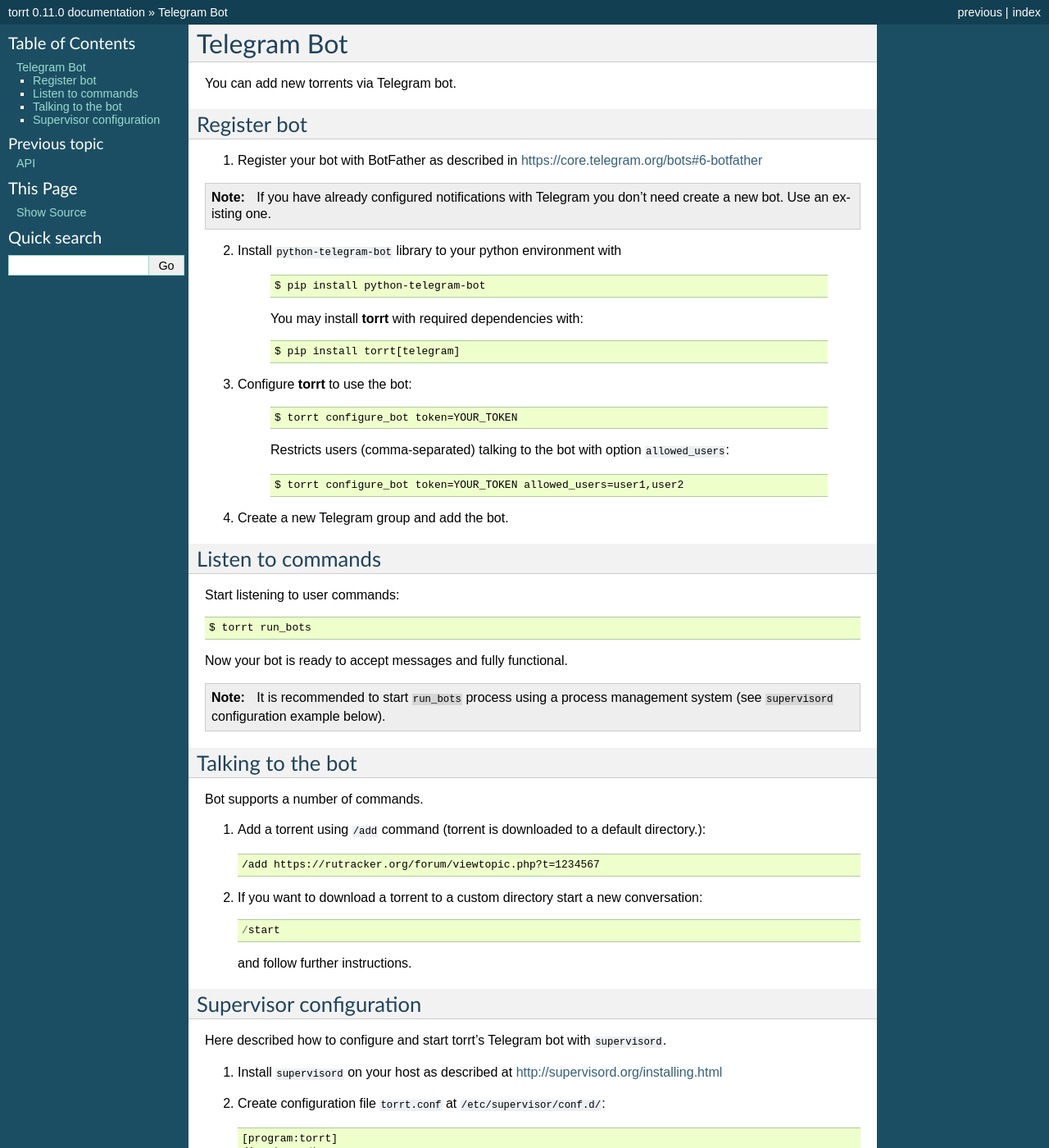
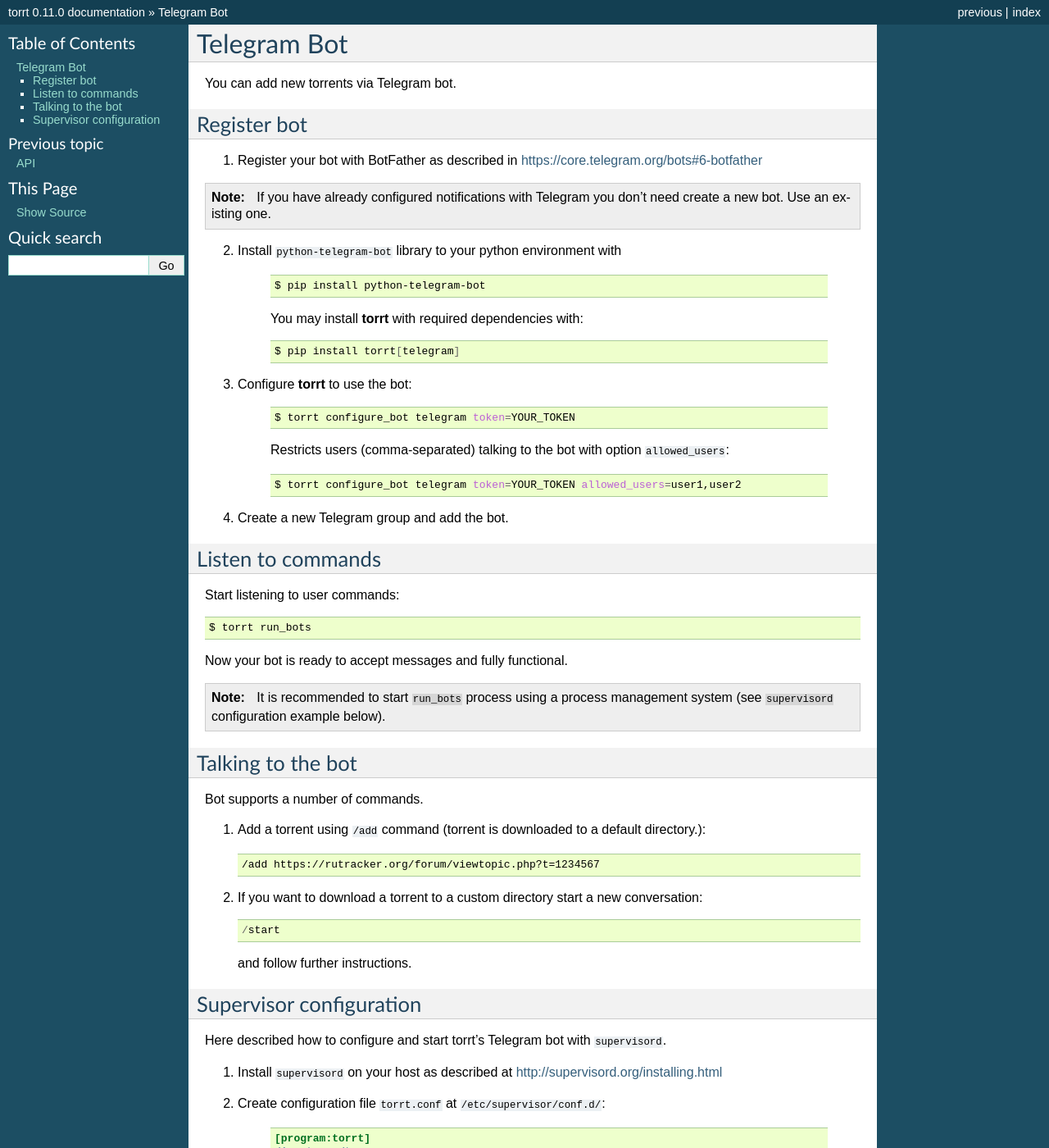
Before and after one commit to idlesign/torrt, a Sphinx documentation site: the page built from docs/source/bot.rst, in a window 1280 px wide and 1400 px high. Shown: the whole window at 82% size. Built offline with Sphinx 7.4.7, drawn with Linux system fonts in a browser that asks for light colours; some of the changed text lies outside the part shown.

Commit message:
Telegram bot documentation fix.

```diff
--- a/docs/source/bot.rst
+++ b/docs/source/bot.rst
@@ -15,27 +15,27 @@
 
 2. Install ``python-telegram-bot`` library to your python environment with
 
-    .. code-block::
+    .. code-block:: shell
 
         $ pip install python-telegram-bot
 
     You may install **torrt** with required dependencies with:
 
-    .. code-block::
+    .. code-block:: shell
 
         $ pip install torrt[telegram]
 
 3. Configure **torrt** to use the bot:
 
-    .. code-block::
+    .. code-block:: shell
 
-        $ torrt configure_bot token=YOUR_TOKEN
+        $ torrt configure_bot telegram token=YOUR_TOKEN
 
     Restricts users (comma-separated) talking to the bot with option ``allowed_users``:
 
-    .. code-block::
+    .. code-block:: shell
 
-        $ torrt configure_bot token=YOUR_TOKEN allowed_users=user1,user2
+        $ torrt configure_bot telegram token=YOUR_TOKEN allowed_users=user1,user2
 
 4. Create a new Telegram group and add the bot.
 
@@ -45,7 +45,7 @@
 
 Start listening to user commands:
 
-.. code-block::
+.. code-block:: shell
 
     $ torrt run_bots
 
@@ -80,20 +80,24 @@
 Here described how to configure and start torrt's Telegram bot with ``supervisord``.
 
 1. Install ``supervisord`` on your host as described at http://supervisord.org/installing.html
-2. Create configuration file ``torrt.conf`` at ``/etc/supervisor/conf.d/``::
+2. Create configuration file ``torrt.conf`` at ``/etc/supervisor/conf.d/``:
 
-    [program:torrt]
-    directory=/tmp
-    command=PATH_TO_TORRT_SCRIPT run_bots
-    user=USER_ON_HOST
-    autostart=true
-    autorestart=true
+    .. code-block:: ini
+
+        [program:torrt]
+        directory=/tmp
+        command=PATH_TO_TORRT_SCRIPT run_bots
+        user=USER_ON_HOST
+        autostart=true
+        autorestart=true
 
 
   Replace ``PATH_TO_TORRT_SCRIPT`` with a location of **torrt** executable file and ``USER_ON_HOST`` with a user starting a process.
 
-3. Start process with following commands::
+3. Start process with following commands:
 
-    # supervisorctl reread
-    # supervisorctl reload
-    # supervisorctl start torrt
+    .. code-block:: shell
+
+        # supervisorctl reread
+        # supervisorctl reload
+        # supervisorctl start torrt
```
